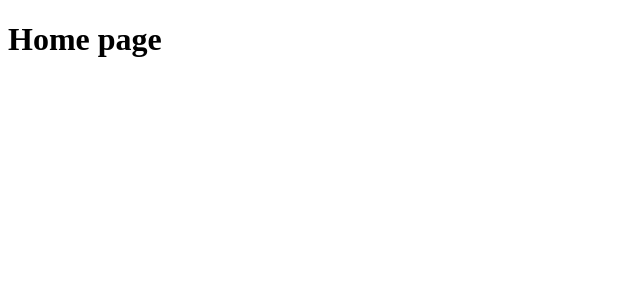
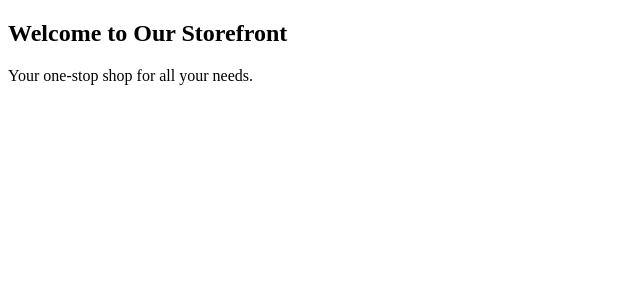
Before and after one commit to johnclamy/css-library, a Django app: page / in a window 1280 px wide. Shown: the top 300 px of the page, without its empty margins (0-640 px from the left). Run offline with Django 5.2, Linux system fonts and the light colour scheme; some libraries are stand-ins or nearby versions.

Commit message:
setup the hero section on the home page template

```diff
--- a/root_app/templates/root_app/index.html
+++ b/root_app/templates/root_app/index.html
@@ -1,11 +1,9 @@
-<!DOCTYPE html>
-<html lang="en">
-<head>
-    <meta charset="UTF-8">
-    <meta name="viewport" content="width=device-width, initial-scale=1.0">
-    <title>Home page</title>
-</head>
-<body>
-    <h1>Home page</h1>
-</body>
-</html>
+{% extends "base.html" %}
+{% block content %}
+<div>
+    <section class="hero">
+        <h1>Welcome to Our Storefront</h1>
+        <p>Your one-stop shop for all your needs.</p>
+    </section>
+</div>
+{% endblock content %}
```
